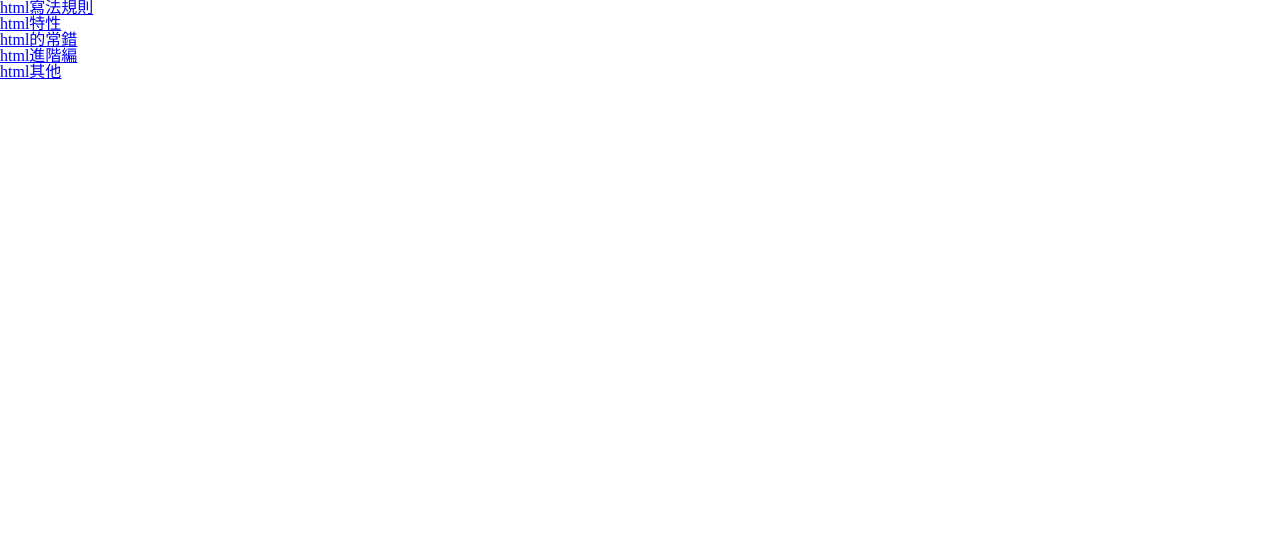
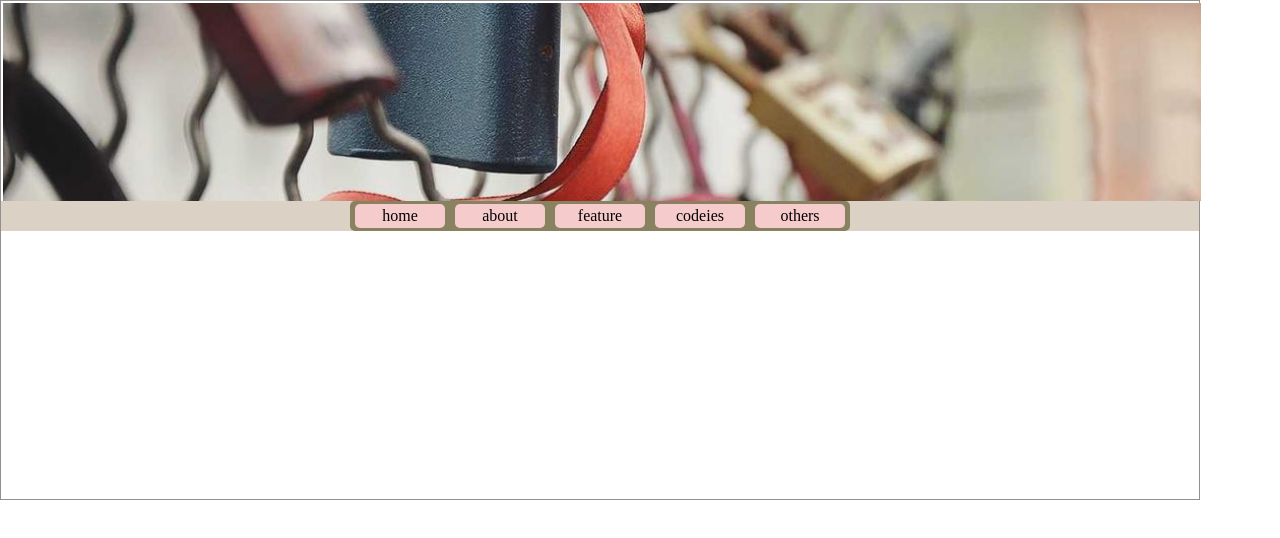
Before and after one commit to lawin138/menu-bar-2, a plain HTML site: page index.html in a window 1280 px wide. Drawn offline with Linux system fonts and the light colour scheme.

Commit message:
add, basic style menu

```diff
--- a/all.css
+++ b/all.css
@@ -44,3 +44,41 @@ table {
 *,*:before,*:after{
 	box-sizing:border-box;
 }
+
+:root{
+	--border-radius-1:5px;
+	--border-radius-2:10px;
+}
+.wrap{
+	max-width:1200px;
+	height:500px;
+	border:0.3px solid #909090;
+}
+.banner{
+	width:1200px;
+	height:200px;
+	background-image:url('./images/1200X200-8.png') ;
+}
+.menu-bar{
+	max-width:1200px;
+	height:30px;
+	background-color: rgb(219, 209, 196);
+	display:flex;
+	justify-content: center;
+}
+.menu-bar .nav{
+	width:500px;
+	height:30px;
+	display:flex;
+	text-align: center;
+	background-color: #898260;
+	box-sizing: border-box;
+	border-radius: var(--border-radius-1);
+}
+.nav .li{
+	background-color: #f6cbcb;
+	width:90px;
+	line-height:24px;
+	margin:3px 5px;
+	border-radius: var(--border-radius-1);
+}
--- a/index.html
+++ b/index.html
@@ -8,29 +8,39 @@
     <title>meunBar-2</title>
 </head>
 <body>
+<div class="wrap">
+  <div class="banner"></div>
+
   <div class="menu-bar">
     <ul class="nav">
-      <li class="li" id="btn1">
-        <ul class="ul1">
+      <li class="li" id="btn1">home
+        <!-- <ul class="ul1">
           <li class="li1"><a href="#">html寫法規則</a></li>
           <li class="li1"><a href="#">html特性</a></li>
           <li class="li1"><a href="#">html的常錯</a></li>
           <li class="li1"><a href="#">html進階編</a></li>
           <li class="li1"><a href="#">html其他</a></li>
-        </ul>
+        </ul> -->
       </li>
 
-      <li class="li" id="btn2">
-        <ul class="ul2">
-
-        </ul>
+      <li class="li" id="btn2">about
 
       </li>
 
+      <li class="li" id="btn3">feature
 
+      </li>
+
+      <li class="li" id="btn4">codeies
+
+      </li>
+
+      <li class="li" id="btn5">others
+
+      </li>
     </ul>
   </div>
-
+</div>
 <script src="./main.js"></script>
 </body>
 </html>
```
Also changed, not shown: images/1200X200-8.png (added).
